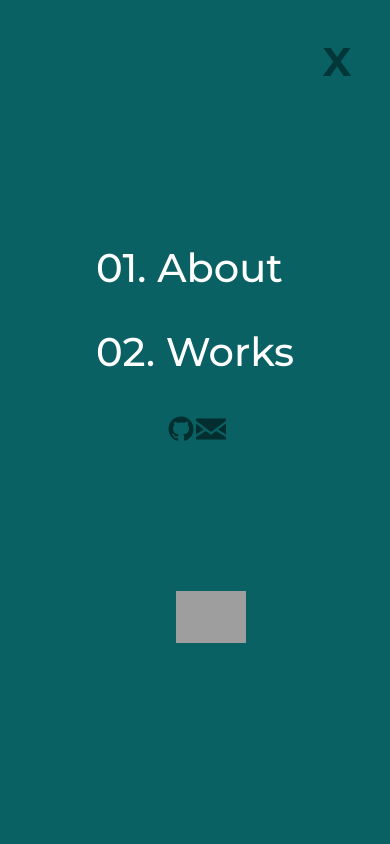
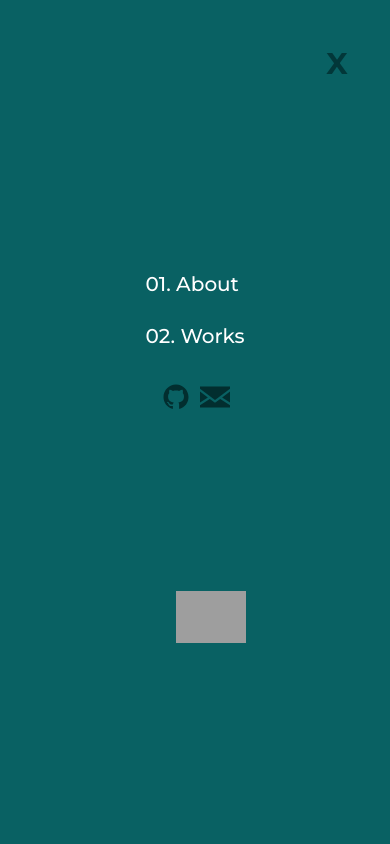
Before and after one commit to orreryofcode/portfilio_v3, a React (Create React App) app: page /works in a window 390 px wide. Both pictures are taken after a click on the element 337 px from the left and 70 px from the top of the page. Shown: the top 844 px of the page. Built offline with nearby package versions, Linux system fonts and the light colour scheme; grey boxes are pictures that could not be loaded.

Commit message:
responsive styling

```diff
--- a/src/App.css
+++ b/src/App.css
@@ -2,7 +2,7 @@
 
 .nav__mobile--btn-open {
   display: none;
-  position: sticky;
+  position: absolute;
   width: 5rem;
   top: 5rem;
   left: 80%;
@@ -22,9 +22,9 @@
   position: fixed;
   text-align: center;
   width: 5rem;
-  top: 3rem;
+  top: 4rem;
   left: 80%;
-  font-size: 4rem;
+  font-size: 3rem;
   color: var(--color-background-dark);
   font-weight: 700;
   opacity: 0.8;
@@ -42,10 +42,22 @@
   background-color: var(--color-background);
   top: 0;
   overflow-x: hidden;
+  transition: all 0.2s;
+}
+
+@keyframes popin {
+  0% {
+    transform: translateX(100%);
+  }
+  100% {
+    transform: translateX(0%);
+  }
 }
 
 .nav__mobile--open {
   display: flex !important;
+  transition: all 0.2s;
+  animation: popin 0.2s;
 }
 
 .logo--mobile {
@@ -67,7 +79,7 @@
 }
 
 .nav__list--mobile {
-  font-size: 4rem;
+  font-size: 2rem;
   font-weight: 600;
   display: inline-block;
   padding: 2rem 4rem;
@@ -78,7 +90,7 @@
 }
 
 .nav__mobile--social {
-  width: 20%;
+  width: 30%;
   display: flex;
   justify-content: space-evenly;
   margin-top: 1rem;
@@ -205,7 +217,6 @@
 }
 
 .about__bio {
-  margin-left: 2rem;
   min-width: 20%;
   max-width: 45%;
 }
@@ -233,7 +244,6 @@
 
 .about__body {
   font-size: clamp(1.5rem, 1vw, 2.2rem);
-
   padding: 3rem;
   margin-top: 2rem;
   animation: fade-in 0.5s 1s backwards;
@@ -308,7 +318,7 @@
   background-color: var(--color-black);
   border-radius: 15px;
   box-shadow: -10px 9px 10px #000;
-  animation: fade-in 1s ease-in;
+  animation: fade-in 0.2s ease-in;
 }
 
 .work {
@@ -521,6 +531,15 @@
     display: none;
   }
 
+  .works__container {
+    padding: 10rem 1.5rem;
+  }
+
+  .works__grid {
+    grid-template-columns: 1fr;
+    padding: 2rem 0rem;
+  }
+
   .footer__text::before {
     display: none;
   }
@@ -531,6 +550,10 @@
 }
 
 @media (max-width: 800px) {
+  .about__container {
+    padding: 10rem 0rem;
+  }
+
   .about__img {
     display: none;
   }
@@ -552,8 +575,8 @@
   }
 
   .works__grid {
-    grid-template-columns: repeat(1, 80%);
-    padding: 2rem 1rem;
+    grid-template-columns: 1fr;
+    padding: 2rem 0rem;
   }
 
   .work {
--- a/src/components/Navbar.jsx
+++ b/src/components/Navbar.jsx
@@ -37,12 +37,15 @@ function Navbar() {
         <nav className='nav__navbar--mobile'>
           <ul className='nav__list--mobile'>
             <li className='nav__list-item--mobile'>
-              <Link to='/' className='nav__link--mobile'>
+              <Link to='/' className='nav__link--mobile' onClick={closeNav}>
                 01. About
               </Link>
             </li>
             <li className='nav__list-item--mobile'>
-              <Link to='/works' className='nav__link--mobile'>
+              <Link
+                to='/works'
+                className='nav__link--mobile'
+                onClick={closeNav}>
                 02. Works
               </Link>
             </li>
```
